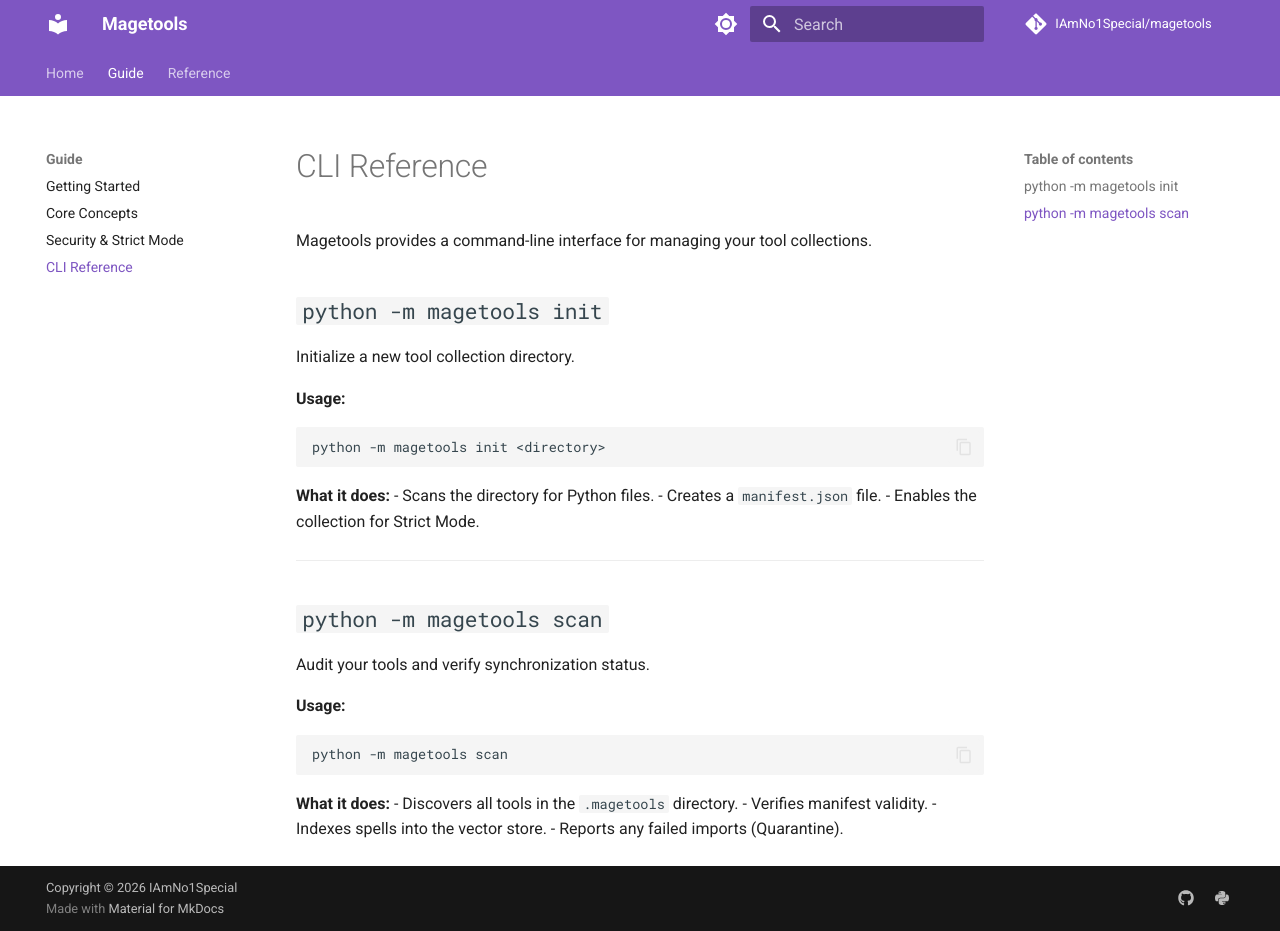
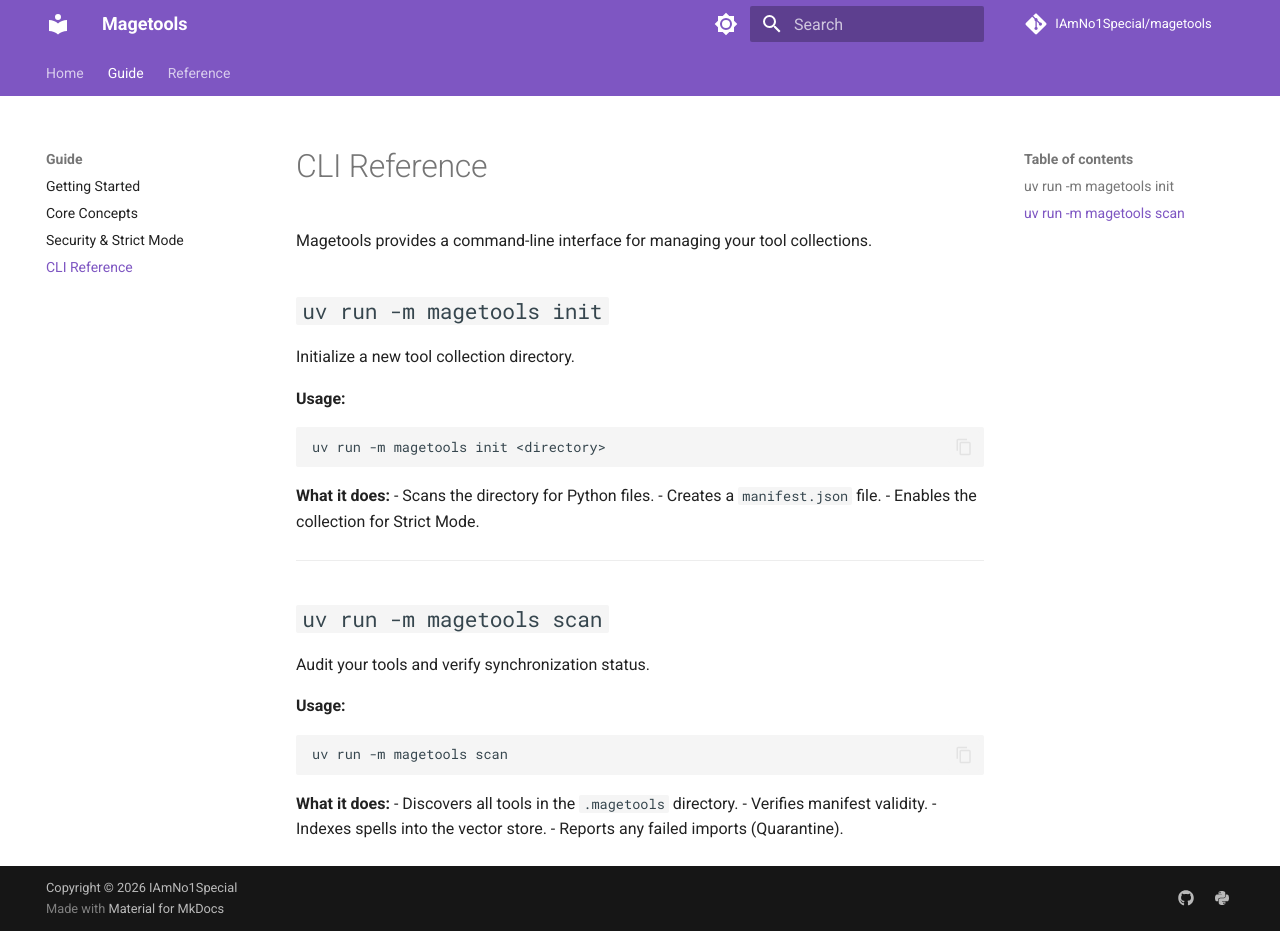
Before and after one commit to IAmNo1Special/grimorium, an MkDocs documentation site: the page built from docs/user_guide/cli.md, in a window 1280 px wide and 931 px high. Built offline with MkDocs 1.6.1 and Material for MkDocs 9.7.7, drawn with Linux system fonts in a browser that asks for light colours; comment, search, counter and statistics services are not loaded.

````diff
--- a/docs/user_guide/cli.md
+++ b/docs/user_guide/cli.md
@@ -2,13 +2,13 @@
 
 Magetools provides a command-line interface for managing your tool collections.
 
-## `python -m magetools init`
+## `uv run -m magetools init`
 
 Initialize a new tool collection directory.
 
 **Usage:**
 ```bash
-python -m magetools init <directory>
+uv run -m magetools init <directory>
 ```
 
 **What it does:**
@@ -18,13 +18,13 @@ python -m magetools init <directory>
 
 ---
 
-## `python -m magetools scan`
+## `uv run -m magetools scan`
 
 Audit your tools and verify synchronization status.
 
 **Usage:**
 ```bash
-python -m magetools scan
+uv run -m magetools scan
 ```
 
 **What it does:**
````
Also changed, not shown: CHANGELOG.md (+1 -1 lines), README.md (+7 -7 lines), RELEASE_NOTES.md (+6 -6 lines), docs/user_guide/getting_started.md (+3 -3 lines), 7 other files.
